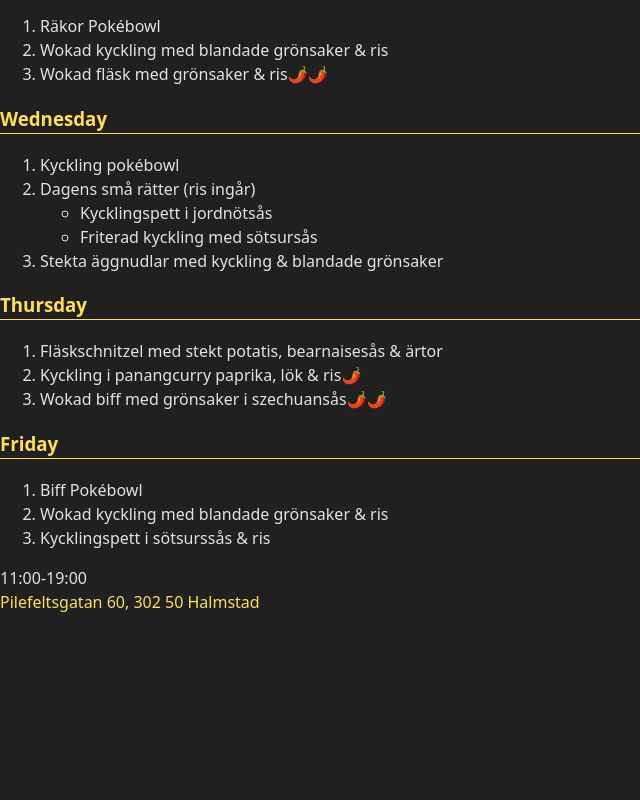
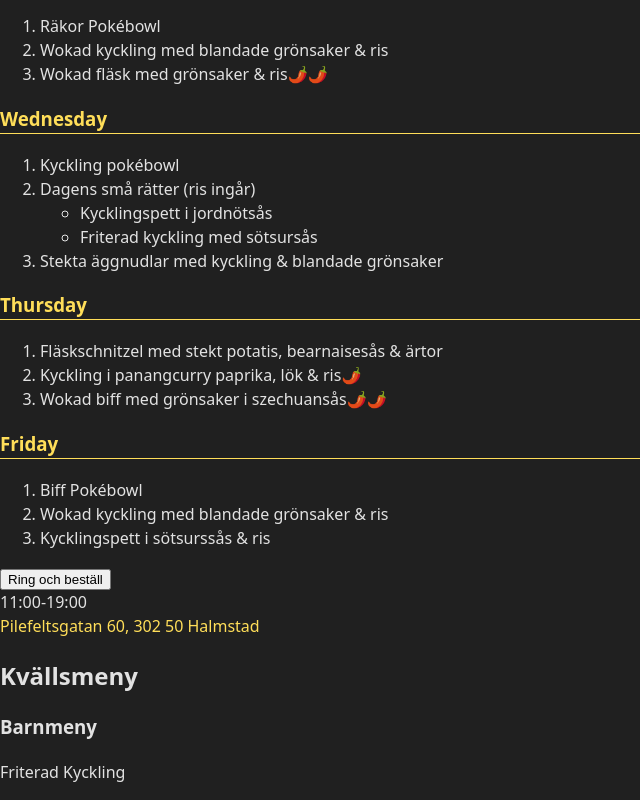
Before and after one commit to Filipc04/vietdh-react, a React (Vite) app: page / in a window 1280 px wide. Shown: the part 1318-2118 px from the top of the page, without its empty margins (0-640 px from the left). Before the commit the page ends 1932 px from the top, so only its background shows below. Built offline with nearby package versions, Linux system fonts and the light colour scheme.

Commit message:
påbörjad kvällsmeny

```diff
--- /dev/null
+++ b/src/components/dinner-menu/DinnerMenu.module.css
@@ -0,0 +1,12 @@
+.dinner-menu-container{
+  display: flex;
+  justify-content: center;
+  flex-direction: column;
+  align-items: center;
+}
+
+.meal-category {
+  color: var(--primary-fg);
+  border-bottom: 1px solid var(--primary-fg);
+  width: 100%;
+}
--- /dev/null
+++ b/src/components/dinner-menu/DinnerMenu.tsx
@@ -0,0 +1,19 @@
+import styles from './DinnerMenu.module.css'
+import { dinnerMeals } from './data'
+
+export const DinnerMenu = () => {
+  return(
+    <div className={styles.dinnerMenuContainer}>
+      <h2>Kvällsmeny</h2>
+      {dinnerMeals.map((category) => (
+        <div key={category.mealCategory}>
+          <h3 className={styles.mealCategory}>{category.mealCategory}</h3>
+          {category.meals.map((meal) => (
+            <p key={meal.text}>{meal.text}</p>
+          ))}
+        </div>
+      ))}
+    </div>
+
+  )
+}
--- /dev/null
+++ b/src/components/dinner-menu/data.ts
@@ -0,0 +1,10 @@
+import type { DinnerMenu } from "../../types/types";
+
+export const dinnerMeals: DinnerMenu[] = [
+  {
+    mealCategory: 'Barnmeny',
+    meals: [{
+      text: 'Friterad Kyckling',
+    }]
+  },
+]
--- a/src/components/index.ts
+++ b/src/components/index.ts
@@ -1,3 +1,4 @@
 export { Header } from './header/Header';
 export { LunchMenu } from './lunch-menu/LunchMenu';
 export { RestaurantInfo } from './information/RestaurantInfo'
+export { DinnerMenu } from './dinner-menu/DinnerMenu'
--- a/src/components/information/RestaurantInfo.module.css
+++ b/src/components/information/RestaurantInfo.module.css
@@ -14,3 +14,12 @@
 .address {
   color: var(--primary-fg);
 }
+
+.order-button{
+  background-color: transparent;
+  border: none;
+  border-radius: 5px;
+  border: 2px solid var(--primary-fg);
+  color: white;
+  padding: 10px 25px;
+}
--- a/src/components/information/RestaurantInfo.tsx
+++ b/src/components/information/RestaurantInfo.tsx
@@ -5,6 +5,7 @@ export function RestaurantInfo() {
   {/* TODO: Add images here? idk */ }
   return(
     <div className={styles.infoContainer}>
+      <button className={styles.orderButton}>Ring och beställ</button>
       <div className={styles.openingHours}>{InfoObject.openingHours}</div>
       <div className={styles.address}>{InfoObject.address}</div>
     </div>
--- a/src/components/lunch-menu/MenuEntry.tsx
+++ b/src/components/lunch-menu/MenuEntry.tsx
@@ -1,5 +1,5 @@
 import styles from './MenuEntry.module.css';
-import type { Meal } from './types';
+import type { Meal } from '../../types/types';
 
 interface MenuEntryProps {
 	title: string;
--- a/src/components/lunch-menu/data.ts
+++ b/src/components/lunch-menu/data.ts
@@ -1,4 +1,4 @@
-import type { DailyMenu } from './types';
+import type { DailyMenu } from '../../types/types';
 
 export const dailyMeals: DailyMenu[] = [
 	{
--- a/src/pages/HomePage.tsx
+++ b/src/pages/HomePage.tsx
@@ -1,4 +1,4 @@
-import { Header, LunchMenu, RestaurantInfo } from "../components"
+import { Header, LunchMenu, RestaurantInfo, DinnerMenu } from "../components"
 import styles from './HomePage.module.css'
 
 export const HomePage = () => {
@@ -9,6 +9,7 @@ export const HomePage = () => {
         <LunchMenu />
         <RestaurantInfo />
       </div>
+      <DinnerMenu />
     </>
 
   )
--- a/src/components/lunch-menu/types.ts
+++ b/src/types/types.ts
@@ -7,3 +7,8 @@ export interface DailyMenu {
 	day: string;
 	meals: Meal[];
 }
+
+export interface DinnerMenu {
+	mealCategory: string;
+	meals: Meal[];
+}
```
